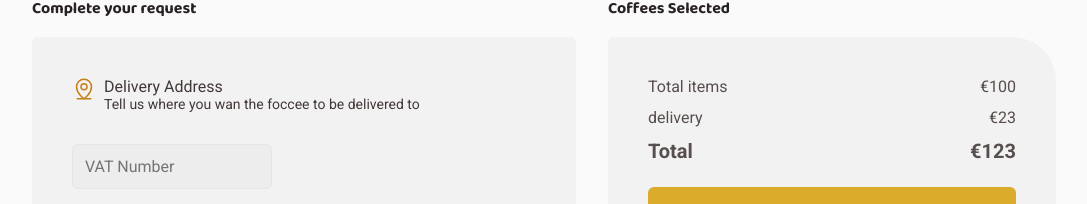
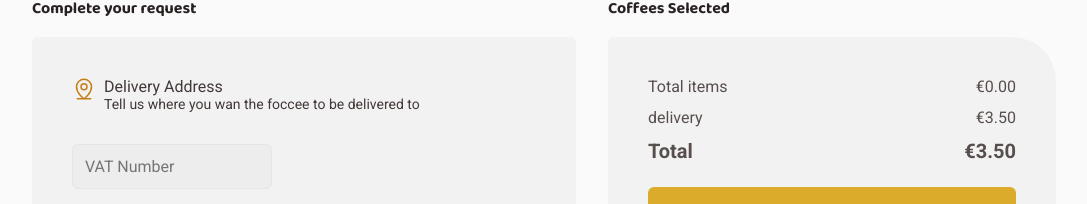
Before and after one commit to fernandofreamunde/challenge-coffee, a React (Vite) app: page /checkout in a window 1280 px wide. Shown: the part 144-348 px from the top of the page, without its empty margins (96-1183 px from the left). Built offline with nearby package versions, Linux system fonts and the light colour scheme.

Commit message:
:sparcles: calculate totals and format some prices

```diff
--- a/src/pages/CheckOut/components/CartItem/index.tsx
+++ b/src/pages/CheckOut/components/CartItem/index.tsx
@@ -26,6 +26,15 @@ export function CartItem({ product, quantity }: CartItemProps) {
     removeProduct(product)
   }
 
+  const formatter = new Intl.NumberFormat('en-US', {
+    style: 'currency',
+    currency: 'EUR',
+
+    // These options are needed to round to whole numbers if that's what you want.
+    minimumFractionDigits: 2, // (this suffices for whole numbers, but will print 2500.10 as $2,500.1)
+    maximumFractionDigits: 2, // (causes 2500.99 to be printed as $2,501)
+  })
+
   return (
     <>
       <CartItemContainer>
@@ -47,7 +56,7 @@ export function CartItem({ product, quantity }: CartItemProps) {
             </button>
           </div>
         </div>
-        <div>€ {String(product.price / 100).padEnd(4, '0')}</div>
+        <div>{formatter.format(product.price / 100)}</div>
       </CartItemContainer>
       <ItemSeparator />
     </>
--- a/src/pages/CheckOut/index.tsx
+++ b/src/pages/CheckOut/index.tsx
@@ -14,6 +14,21 @@ import { CartContext } from '../../contexts/CartContext'
 
 export function CheckOut() {
   const { cart } = useContext(CartContext)
+
+  const deliveryFee = 350
+  const productTotal = cart.reduce((total, item) => {
+    return total + item.quantity * item.product.price
+  }, 0)
+  const orderTotal = productTotal + deliveryFee
+
+  const formatter = new Intl.NumberFormat('en-US', {
+    style: 'currency',
+    currency: 'EUR',
+
+    // These options are needed to round to whole numbers if that's what you want.
+    minimumFractionDigits: 2, // (this suffices for whole numbers, but will print 2500.10 as $2,500.1)
+    maximumFractionDigits: 2, // (causes 2500.99 to be printed as $2,501)
+  })
 
   return (
     <PageContainer>
@@ -87,15 +102,15 @@ export function CheckOut() {
             {/* Totals Calculations */}
             <div>
               <div>Total items</div>
-              <div>€100</div>
+              <div>{formatter.format(productTotal / 100)}</div>
             </div>
             <div>
               <div>delivery</div>
-              <div>€23</div>
+              <div>{formatter.format(deliveryFee / 100)}</div>
             </div>
             <div>
               <div>Total</div>
-              <div>€123</div>
+              <div>{formatter.format(orderTotal / 100)}</div>
             </div>
           </Calculations>
           <button>Confirm Request</button>
```
